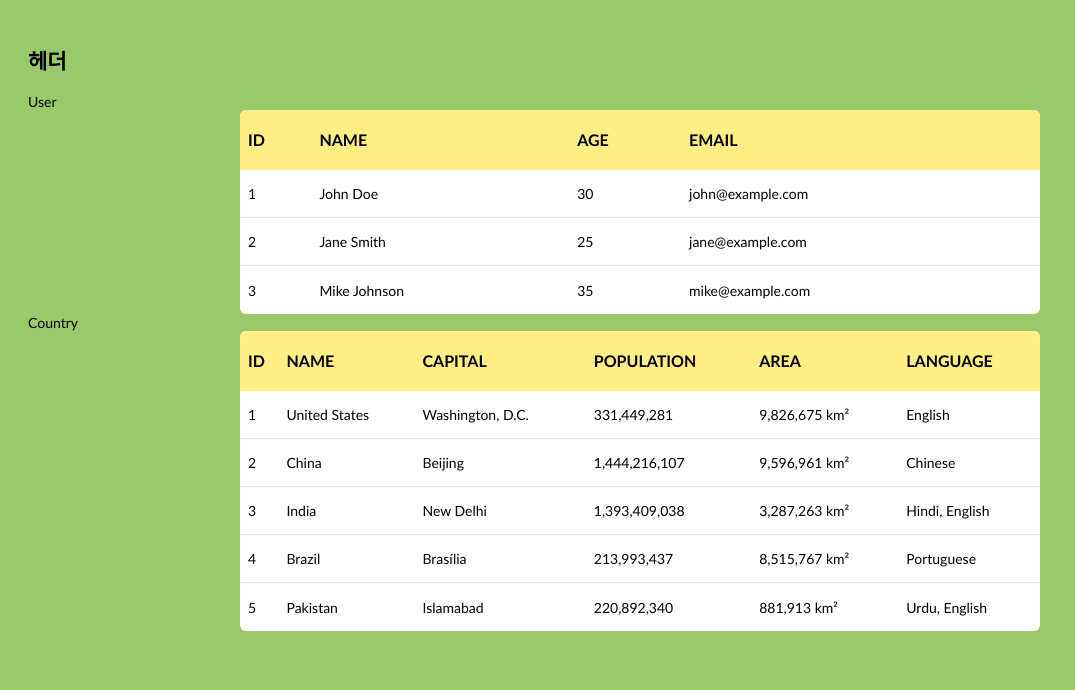
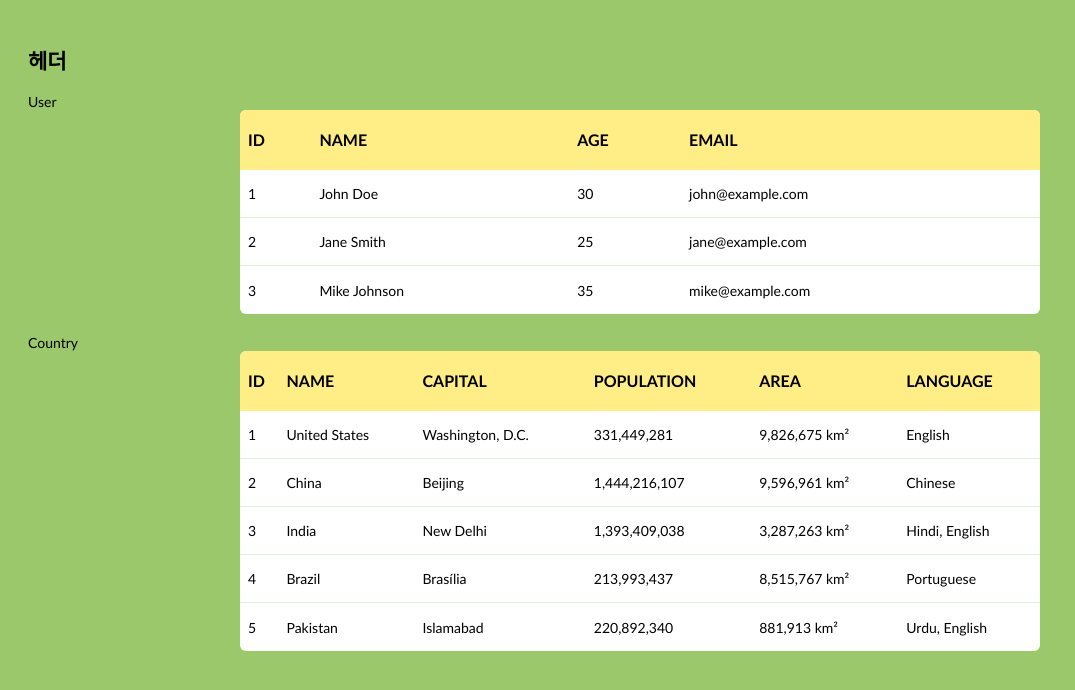
Before and after one commit to Hyeonjiwon/React_Toy_Project, a React app: page / in a window 1280 px wide. Shown: the top 690 px of the page, without its empty margins (0-1075 px from the left). Built offline with nearby package versions, Linux system fonts and the light colour scheme.

Commit message:
2024.05.11. css 추가

```diff
--- a/public/style.css
+++ b/public/style.css
@@ -94,3 +94,7 @@ table {
     color: white;
     text-align: center;
   }
+
+  .tableContainer {
+    margin-bottom: 20px;
+  }
--- a/src/components/Table.js
+++ b/src/components/Table.js
@@ -28,6 +28,7 @@ const Table = ({ title, data = [] }) => {
     }
     return (
         <>
+            <div className="tableContainer">
                 <div>{title}</div>
                 <table>
                     <thead>
@@ -39,6 +40,7 @@ const Table = ({ title, data = [] }) => {
                         {getTableData()}
                     </tbody>
                 </table>
+            </div>
         </>
     );
 }
```
Lines whose indentation alone changed are shown as unchanged.
